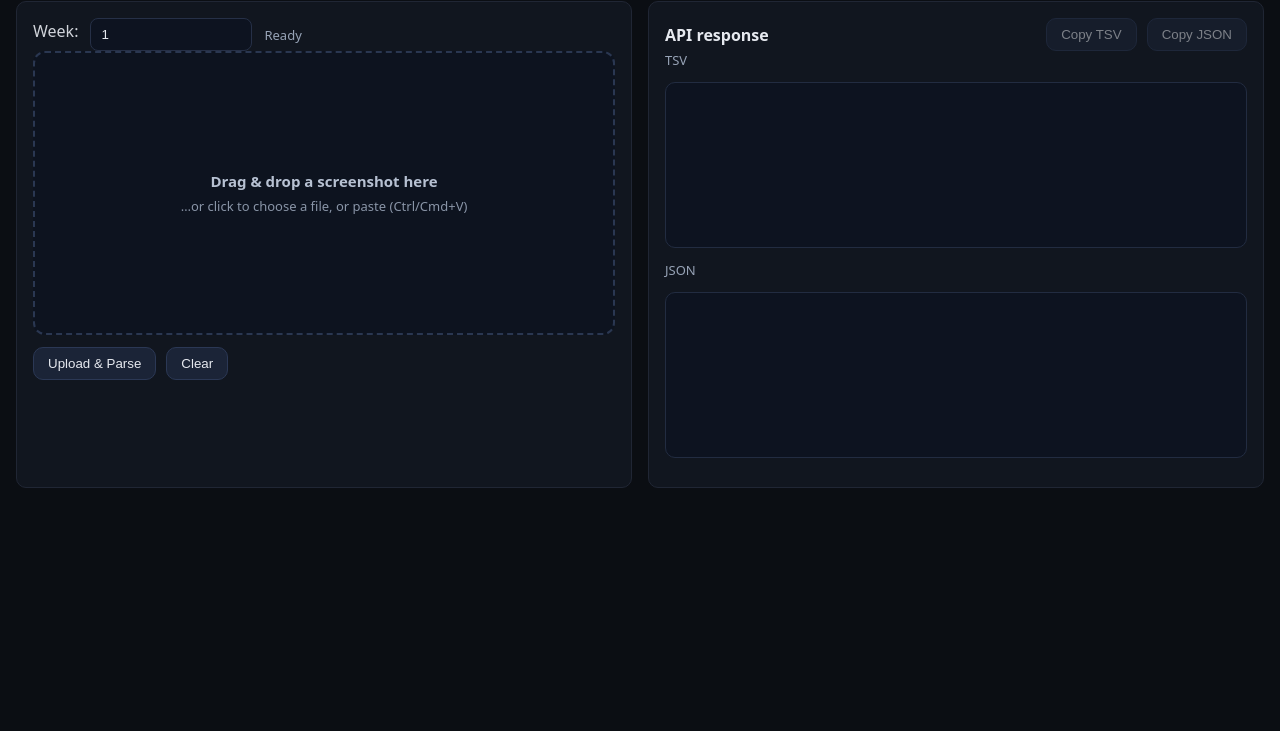
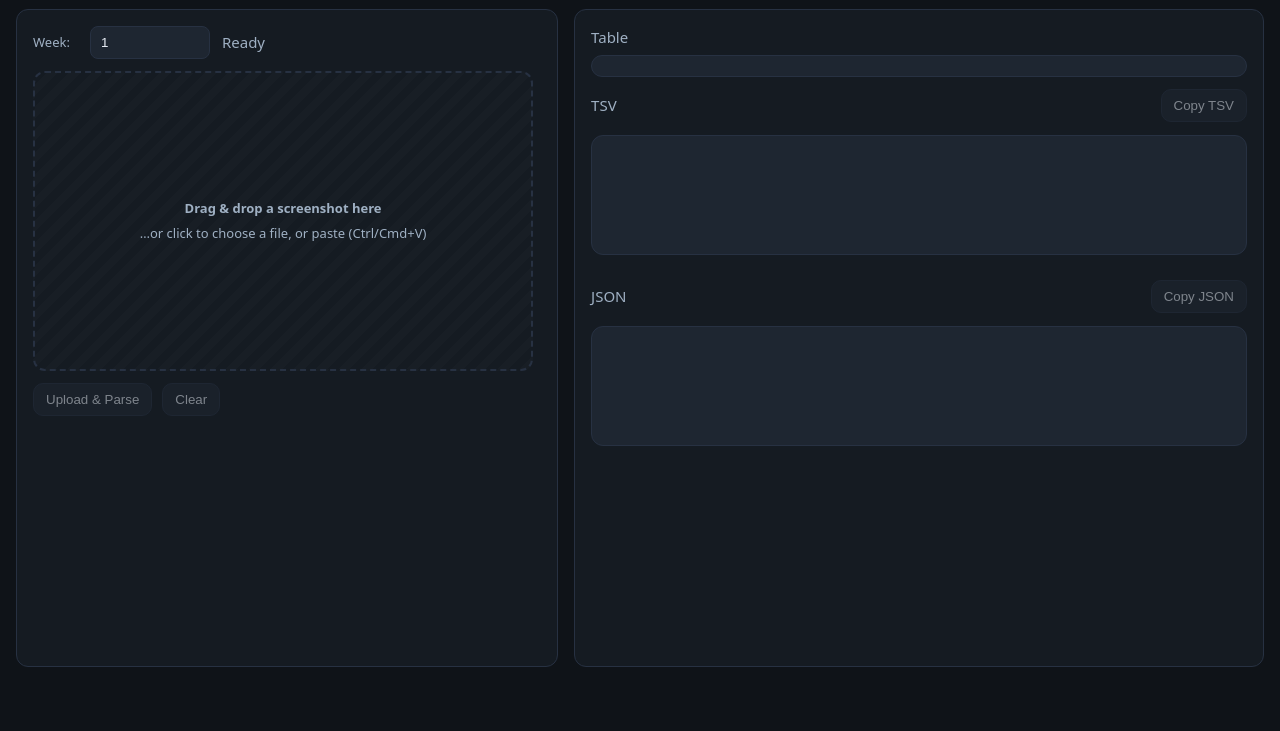
Before and after one commit to DI-main-ai/matchup-parser, a website: page public/index.html in a window 1280 px wide. Shown: the part 69-800 px from the top of the page. Drawn offline with Linux system fonts and the light colour scheme.

Commit message:
Update index.html

```diff
--- a/public/index.html
+++ b/public/index.html
@@ -2,88 +2,124 @@
 <html lang="en">
 <head>
   <meta charset="utf-8" />
-  <meta name="viewport" content="width=device-width,initial-scale=1" />
+  <meta name="viewport" content="width=device-width, initial-scale=1" />
   <title>Matchup Parser</title>
   <style>
-    :root { color-scheme: dark; }
-    body { margin: 16px; font-family: system-ui, -apple-system, Segoe UI, Roboto, sans-serif; background:#0b0e13; color:#e6e9ef; }
-    h1 { margin: 0 0 16px; font-size: 28px; }
-    .row { display:flex; gap:16px; flex-wrap:wrap; }
-    .panel { flex:1 1 420px; min-width:320px; background:#11161f; border:1px solid #202634; border-radius:10px; padding:16px; }
-    label { display:block; margin:0 0 8px; opacity:.9; }
+    :root {
+      --bg:#0f1318; --panel:#151b22; --soft:#1e2631; --text:#e7edf5; --muted:#9fb0c3;
+      --accent:#4aa3ff; --border:#273142; --good:#36c36b; --bad:#ff6b6b;
+      --mono: ui-monospace, SFMono-Regular, Menlo, Consolas, "Liberation Mono", monospace;
+      --round: 12px;
+    }
+    * { box-sizing:border-box; }
+    body {
+      margin:0; background:var(--bg); color:var(--text);
+      font: 15px/1.5 system-ui, -apple-system, Segoe UI, Roboto, Helvetica, Arial, Noto Sans, "Apple Color Emoji", "Segoe UI Emoji";
+    }
+    h1 { margin:18px 20px; font-size:28px; font-weight:800; letter-spacing:.3px; }
+    .grid {
+      display:grid; grid-template-columns: 1.1fr 1.4fr; gap:16px; padding:0 16px 20px;
+    }
+    .panel {
+      background:var(--panel); border:1px solid var(--border); border-radius:var(--round);
+      padding:16px; min-height:120px;
+    }
+    label { color:var(--muted); font-size:13px; margin-right:8px; }
     input[type="number"], input[type="text"] {
-      width:140px; padding:8px 10px; border-radius:8px; border:1px solid #263047; background:#0d1320; color:#e6e9ef;
+      background:var(--soft); color:var(--text); border:1px solid var(--border); border-radius:8px;
+      padding:8px 10px; width:120px;
     }
+    .row { display:flex; align-items:center; gap:12px; margin-bottom:12px; }
     .drop {
-      display:flex; align-items:center; justify-content:center; text-align:center;
-      border:2px dashed #2d3b57; border-radius:12px; height:260px; padding:10px; cursor:pointer;
-      background:#0d1320; color:#c9d4e6;
+      border:2px dashed var(--border); border-radius:var(--round); height:300px;
+      display:grid; place-items:center; text-align:center; color:var(--muted);
+      background: repeating-linear-gradient(135deg, transparent 0 8px, rgba(255,255,255,.015) 8px 16px);
+      cursor:pointer;
     }
-    .drop:hover { border-color:#3f87ff; }
-    .muted { color:#97a3b6; font-size:13px; }
     .actions { display:flex; gap:10px; margin-top:12px; }
     button {
-      background:#1b2437; color:#e6e9ef; border:1px solid #2b3855; border-radius:10px; padding:8px 14px; cursor:pointer;
+      background:#1f2733; color:var(--text); border:1px solid var(--border); padding:8px 12px;
+      border-radius:10px; cursor:pointer;
     }
-    button:disabled { opacity:.5; cursor:not-allowed; }
+    button:disabled{ opacity:.5; cursor:not-allowed; }
+    .muted{ color:var(--muted); }
+    .mono{ font-family:var(--mono); font-size:13px; }
     pre {
-      white-space:pre; overflow:auto; background:#0d1320; border:1px solid #222c41; border-radius:10px; padding:12px; min-height:140px;
+      background:var(--soft); border:1px solid var(--border); border-radius:var(--round);
+      padding:12px; white-space:pre; overflow:auto; min-height:120px;
     }
-    .thumb { max-width:100%; max-height:140px; border-radius:8px; border:1px solid #1f2a42; display:block; }
-    .flex { display:flex; align-items:center; gap:12px; flex-wrap:wrap; }
+    .two { display:grid; grid-template-rows: auto auto 1fr 1fr; gap:12px; }
+    #thumbWrap{ display:none; margin-top:10px; }
+    #thumb{ max-width:220px; border-radius:10px; border:1px solid var(--border); }
+
+    /* TABLE */
+    #tableWrap {
+      background:var(--soft); border:1px solid var(--border); border-radius:var(--round);
+      padding:10px; overflow:auto;
+    }
+    table { border-collapse:collapse; width:100%; min-width:520px; }
+    th, td { padding:8px 10px; border-bottom:1px solid var(--border); text-align:left; }
+    th { color:var(--muted); font-weight:600; }
+    td.score { font-family:var(--mono); }
+    td.winner { font-weight:700; color:var(--good); }
   </style>
 </head>
 <body>
   <h1>Matchup Parser</h1>
 
-  <div class="row">
+  <div class="grid">
+    <!-- LEFT: uploader -->
     <section class="panel">
-      <div class="flex">
+      <div class="row">
         <label for="week">Week:</label>
-        <input type="number" id="week" value="1" min="1" max="18" />
+        <input id="week" type="number" min="1" max="18" value="1" />
         <span id="state" class="muted">Ready</span>
       </div>
 
       <label id="drop" class="drop">
         <div>
-          <div style="font-size:15px;font-weight:700">Drag &amp; drop a screenshot here</div>
+          <div style="font-weight:700">Drag & drop a screenshot here</div>
           <div class="muted" style="margin-top:6px">…or click to choose a file, or paste (Ctrl/Cmd+V)</div>
         </div>
-        <input id="file" type="file" accept="image/*" style="display:none" />
+        <input id="file" type="file" accept="image/*" hidden />
       </label>
 
       <div class="actions">
-        <button id="btnUpload">Upload &amp; Parse</button>
-        <button id="btnClear">Clear</button>
+        <button id="btnUpload" disabled>Upload & Parse</button>
+        <button id="btnClear" disabled>Clear</button>
       </div>
 
-      <div id="thumbWrap" style="display:none;margin-top:12px">
-        <img id="thumb" class="thumb" alt="preview" />
-      </div>
+      <div id="thumbWrap"><img id="thumb" alt="preview" /></div>
     </section>
 
-    <section class="panel">
-      <div class="flex" id="apiResponseHeader" style="justify-content:space-between">
-        <div style="font-weight:600">API response</div>
-        <div class="actions" style="margin:0">
+    <!-- RIGHT: outputs -->
+    <section class="panel two">
+      <!-- TABLE -->
+      <div>
+        <div class="muted" style="margin-bottom:6px">Table</div>
+        <div id="tableWrap"><table id="matchTable"></table></div>
+      </div>
+
+      <!-- TSV -->
+      <div>
+        <div class="muted" style="display:flex;justify-content:space-between;align-items:center;margin-bottom:6px">
+          <span>TSV</span>
           <button id="btnCopyTsv" disabled>Copy TSV</button>
+        </div>
+        <pre id="tsvOut" class="mono"></pre>
+      </div>
+
+      <!-- JSON -->
+      <div>
+        <div class="muted" style="display:flex;justify-content:space-between;align-items:center;margin-bottom:6px">
+          <span>JSON</span>
           <button id="btnCopyJson" disabled>Copy JSON</button>
         </div>
-      </div>
-
-      <!-- History toolbar is injected just above this TSV box by ui.js -->
-      <div id="tsvWrap">
-        <div class="muted">TSV</div>
-        <pre id="tsvOut"></pre>
-      </div>
-
-      <div style="margin-top:12px">
-        <div class="muted">JSON</div>
-        <pre id="jsonOut"></pre>
+        <pre id="jsonOut" class="mono"></pre>
       </div>
     </section>
   </div>
 
-  <script src="/ui.js" defer></script>
+  <script src="/ui.js"></script>
 </body>
 </html>
```
